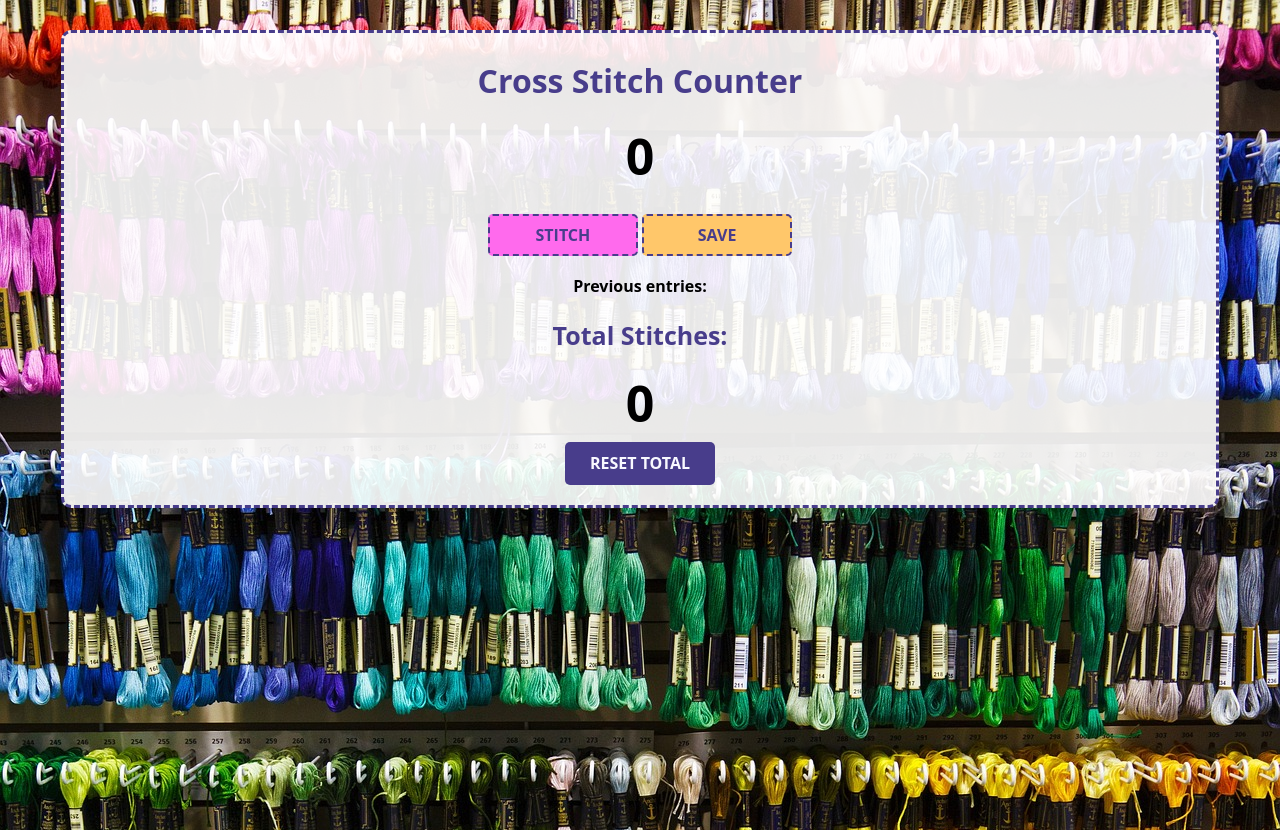
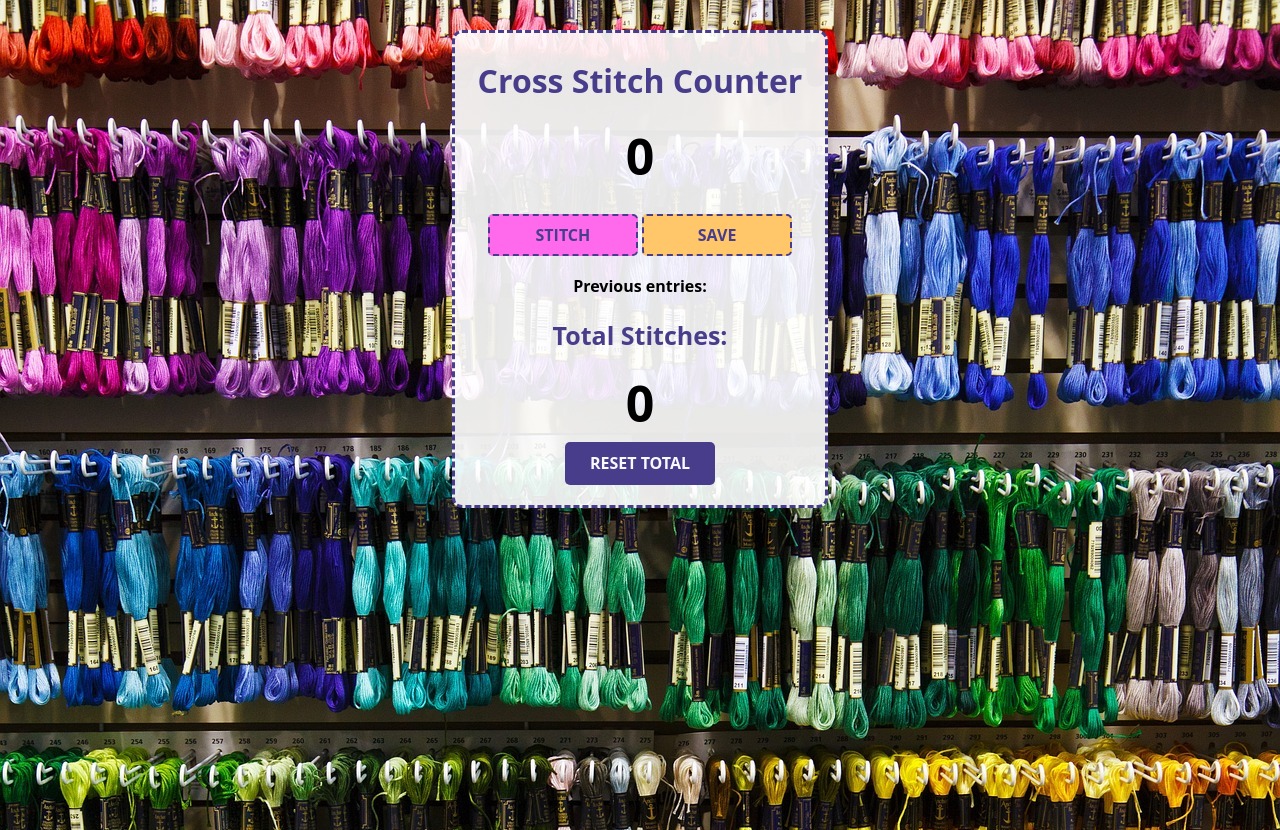
Before and after one commit to maya-kc/stitch-counter, a plain HTML site: page index.html in a window 1280 px wide. Drawn offline with nearby package versions, Linux system fonts and the light colour scheme.

Commit message:
Update index.css
Changed max-width from 90% to 370px

```diff
--- a/index.css
+++ b/index.css
@@ -9,7 +9,7 @@ body {
 
 .container {
     background: rgba(255, 255, 255, 0.9);
-    max-width: 90%;
+    max-width: 370px;
     margin: auto;
     border: 3px dashed darkslateblue;
     border-radius: 10px;
```
